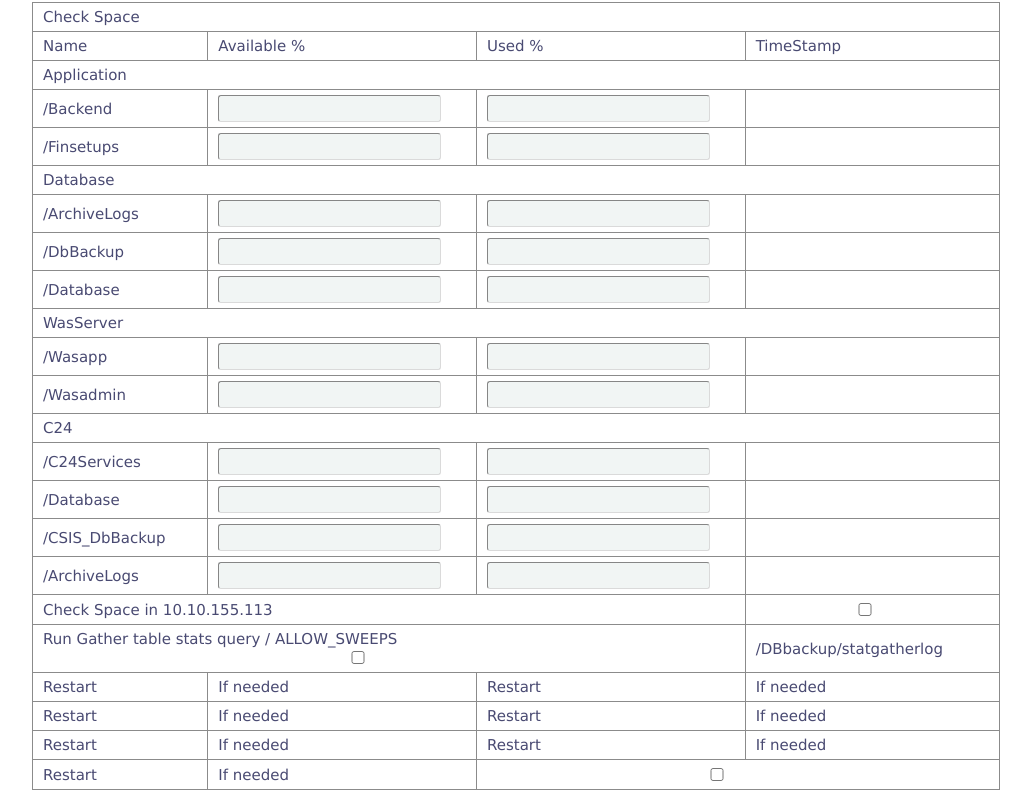
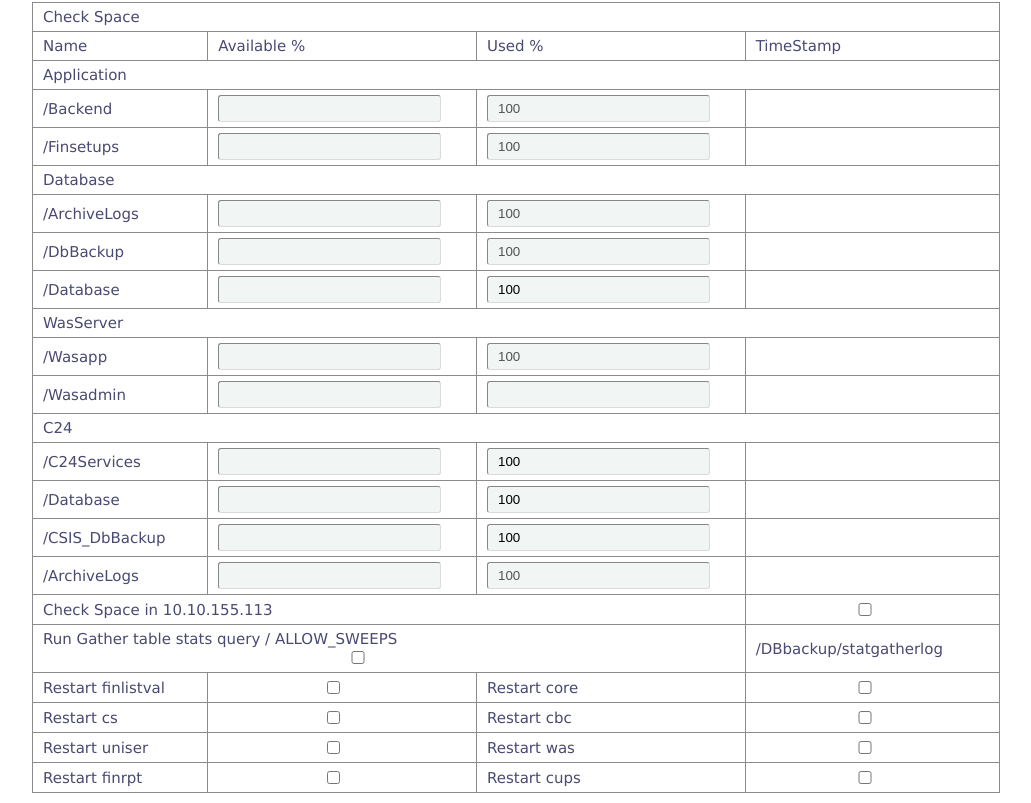
Before and after one commit to Summonshr/eod-reporter, a Vue app: page / in a window 1280 px wide. Shown: the part 688-1491 px from the top of the page, without its empty margins (124-1155 px from the left). Built offline with nearby package versions, Linux system fonts and the light colour scheme.

Commit message:
4 files modified

```diff
--- a/data.js
+++ b/data.js
@@ -29,80 +29,97 @@ export default JSON.parse(localStorage.getItem('data')) || {
         name: 'HBKOLD'
       },
     ],
+    gist: 'No issues found.',
     checked: {
       copy_rman: false
+    },
+    restart_before_eod: {
+      finlistval: {time: ''},
+      core: {time: ''},
+      cs: {time: ''},
+      cbc: {time: ''},
+      uniser: {time: ''},
+      was: {time: ''},
+      finrpt: {time: ''},
+      cups: {time: ''},
+    },
+    restart_after_eod: {
+      backup: {time: ''},
+      core: {time: ''},
+      cs: {time: ''},
+      cbc: {time: ''},
+      uniser: {time: ''},
+      was: {time: ''},
+      fin: {time: ''},
+      uni: {time: ''},
     },
     space: {
       application: {
         backend: {
           available: "",
-          used: "",
           time: ""
         },
         finsetups: {
           available: "",
-          used: "",
           time: ""
         }
       },
       database: {
         archivelogs: {
           available: "",
-          used: "",
           time: ""
         },
         dbbackup: {
           available: "",
-          used: "",
           time: ""
         },
         database: {
           available: "",
-          used: "",
           time: ""
         }
       },
       wasserver: {
         wasapp: {
           available: "",
-          used: "",
           time: ""
         },
         wasadmin: {
           available: "",
-          used: "",
           time: ""
         }
       },
       c24: {
         c24services: {
           available: "",
-          used: "",
           time: ""
         },
         database: {
           available: "",
-          used: "",
           time: ""
         },
         csis_dbbackup: {
           available: "",
-          used: "",
           time: ""
         },
         archivelogs: {
           available: "",
-          used: "",
           time: ""
         }
+      },
+      one_hundred_thirteen: {time: ''}
+    },
+    run: {
+      stat_gather:{
+        time: ''
       }
     },
     restarted: {},
     after_eod: {
-      last_arc_after_eod: '',
-      sod: '',
-      gup: '',
-      check_batch_job: ''
+      copy_log: {time: ''},
+      last_arc_after_eod: {time: ''},
+      sod_count: {time: ''},
+      gup_count: {time: ''},
+      check_batch_job: {time: ''}
     },
     batch: {
       daily: {
--- a/index.html
+++ b/index.html
@@ -1,5 +1,5 @@
 <div id="app">
- <table>
+	<table>
 		<tbody>
 			<tr>
 				<td>EOD for Day: </td>
@@ -7,18 +7,18 @@
 			</tr>
 			<tr>
 				<td>Copy RMAN backup to Harddrive and Backup PC's</td>
-				<td><input type="checkbox" :disabled="checked.copy_rman" v-model="checked.copy_rman"/></td>
+				<td><input type="checkbox" v-model="checked.copy_rman"/></td>
 			</tr>
 			<tr>
 				<td>Clear entry mode transaction</td>
 				<td>
-					<input type="checkbox" :disabled="checked.clear_entry_mode_transactions" v-model="checked.clear_entry_mode_transactions">
+					<input type="checkbox" v-model="checked.clear_entry_mode_transactions">
         </td>
 			</tr>
 			<tr>
 				<td>Rename/Remove previous day logs</td>
 				<td>
-					<input type="checkbox" :disabled="checked.rename_previous_day_logs" v-model="checked.rename_previous_day_logs">
+					<input type="checkbox" v-model="checked.rename_previous_day_logs">
         </td>
 			</tr>
 			<tr>
@@ -31,11 +31,11 @@
 			</tr>
 			<tr>
 				<td>HLST2(Check Penal Interest Received Placeholder: NOACCOUNT)</td>
-				<td>Run HRLBOOK from sol 01 <input type="checkbox" :disabled="checked.hrlbook" v-model="checked.hrlbook"/></td>
+				<td>Run HRLBOOK from sol 01 <input type="checkbox" v-model="checked.hrlbook"/></td>
 			</tr>
 			<tr>
 				<td>Execute removelogs.sh</td>
-				<td><input type="checkbox" :disabled="checked.removelogs" v-model="checked.removelogs"/></td>
+				<td><input type="checkbox"  v-model="checked.removelogs"/></td>
 			</tr>
 		</tbody>
 	</table>
@@ -98,7 +98,7 @@
 			</tr>
 			<tr v-for="criteria in filteredCriterias">
 				<td colspan="4" v-text="criteria.text">Criteria 1</td>
-				<td><input :disabled="criteria.checked" v-model="criteria.checked" type="checkbox"></td>
+				<td><input v-model="criteria.checked" type="checkbox"></td>
 			</tr>
 		</tbody>
 	</table>
@@ -133,14 +133,14 @@
 			</tr>
 			<tr>
 				<td>/Backend</td>
-				<td><input :class="{error: space.application.backend.used + space.application.backend.available != 100  }" @change="addTimeInSpace('application','backend')" number type="number" v-model="space.application.backend.available"/></td>
-				<td><input :class="{error: space.application.backend.used + space.application.backend.available != 100  }" @change="addTimeInSpace('application','backend')" number type="number" v-model="space.application.backend.used"/></td>
+				<td><input min="1" max="99" @change="addTimeInThis(space.application.backend)" type="number" v-model="space.application.backend.available"/></td>
+				<td><input type="number" disabled :value="100 - space.application.backend.available"/></td>
 				<td v-text="space.application.backend.time"></td>
 			</tr>
 			<tr>
 				<td>/Finsetups</td>
-				<td><input :class="{error: space.application.finsetups.used && space.application.finsetups.available && (space.application.finsetups.used + space.application.finsetups.available != 100) }" @change="addTimeInSpace('application','finsetups')" number type="number" v-model="space.application.finsetups.available"/></td>
-				<td><input :class="{error: space.application.finsetups.used && space.application.finsetups.available && (space.application.finsetups.used + space.application.finsetups.available != 100) }" @change="addTimeInSpace('application','finsetups')" number type="number" v-model="space.application.finsetups.used"/></td>
+				<td><input min="1" max="99" @change="addTimeInThis(space.application.finsetups)" type="number" v-model="space.application.finsetups.available"/></td>
+				<td><input type="number" disabled :value="100 - space.application.finsetups.available"/></td>
 				<td v-text="space.application.finsetups.time"></td>
 			</tr>
 			<tr>
@@ -148,20 +148,20 @@
 			</tr>
 			<tr>
 				<td>/ArchiveLogs</td>
-				<td><input :class="{error: space.database.archivelogs.used + space.database.archivelogs.available != 100 }" @change="addTimeInSpace('database','archivelogs')" number type="number" v-model="space.database.archivelogs.available"/></td>
-				<td><input :class="{error: space.database.archivelogs.used + space.database.archivelogs.available != 100 }" @change="addTimeInSpace('database','archivelogs')" number type="number" v-model="space.database.archivelogs.used"/></td>
+				<td><input min="1" max="99" @change="addTimeInThis(space.database.archivelogs)" type="number" v-model="space.database.archivelogs.available"/></td>
+				<td><input type="number" disabled :value="100 - space.database.archivelogs.available"/></td>
 				<td v-text="space.database.archivelogs.time"></td>
 			</tr>
 			<tr>
 				<td>/DbBackup</td>
-				<td><input :class="{error:   space.database.dbbackup.used + space.database.dbbackup.available != 100}" @change="addTimeInSpace('database','dbbackup')" number type="number" v-model="space.database.dbbackup.available"/></td>
-				<td><input :class="{error:   space.database.dbbackup.used + space.database.dbbackup.available != 100}" @change="addTimeInSpace('database','dbbackup')" number type="number" v-model="space.database.dbbackup.used"/></td>
+				<td><input min="1" max="99" @change="addTimeInThis(space.database.dbbackup)" type="number" v-model="space.database.dbbackup.available"/></td>
+				<td><input min="1" max="99" disabled :value="100 - space.database.dbbackup.available"/></td>
 				<td v-text="space.database.dbbackup.time"></td>
 			</tr>
 			<tr>
 				<td>/Database</td>
-				<td><input :class="{error:   space.database.database.used + space.database.database.available != 100}" @change="addTimeInSpace('database','database')" number type="number" v-model="space.database.database.available"/></td>
-				<td><input :class="{error:   space.database.database.used + space.database.database.available != 100}" @change="addTimeInSpace('database','database')" number type="number" v-model="space.database.database.used"/></td>
+				<td><input min="1" max="99" @change="addTimeInThis(space.database.database)" type="number" v-model="space.database.database.available"/></td>
+				<td><input type="number" :value="100-space.database.database.available"/></td>
 				<td v-text="space.database.database.time"></td>
 			</tr>
 			<tr>
@@ -169,14 +169,14 @@
 			</tr>
 			<tr>
 				<td>/Wasapp</td>
-				<td><input :class="{error:  space.wasserver.wasapp.used + space.wasserver.wasapp.available != 100 }" @change="addTimeInSpace('wasserver','wasapp')" number type="number" v-model="space.wasserver.wasapp.available"/></td>
-				<td><input :class="{error:  space.wasserver.wasapp.used + space.wasserver.wasapp.available != 100 }" @change="addTimeInSpace('wasserver','wasapp')" number type="number" v-model="space.wasserver.wasapp.used"/></td>
+				<td><input @change="addTimeInThis(space.wasserver.wasapp)" type="number" v-model="space.wasserver.wasapp.available"/></td>
+				<td><input type="number" disabled :value="100 - space.wasserver.wasapp.available"/></td>
 				<td v-text="space.wasserver.wasapp.time"></td>
 			</tr>
 			<tr>
 				<td>/Wasadmin</td>
-				<td><input :class="{error:  space.wasserver.wasadmin.used + space.wasserver.wasadmin.available != 100 }" @change="addTimeInSpace('wasserver','wasadmin')" number type="number" v-model="space.wasserver.wasadmin.available"/></td>
-				<td><input :class="{error:  space.wasserver.wasadmin.used + space.wasserver.wasadmin.available != 100 }" @change="addTimeInSpace('wasserver','wasadmin')" number type="number" v-model="space.wasserver.wasadmin.used"/></td>
+				<td><input @change="addTimeInThis(space.wasserver.wasadmin)" type="number" v-model="space.wasserver.wasadmin.available"/></td>
+				<td><input type="number" :value="space.wasserver.wasadmin.available"/></td>
 				<td v-text="space.wasserver.wasadmin.time"></td>
 			</tr>
 			<tr>
@@ -184,60 +184,62 @@
 			</tr>
 			<tr>
 				<td>/C24Services</td>
-				<td><input :class="{error: space.c24.c24services.used + space.c24.c24services.available != 100  }" @change="addTimeInSpace('c24','c24services')" number type="number" v-model="space.c24.c24services.available"/></td>
-				<td><input :class="{error: space.c24.c24services.used + space.c24.c24services.available != 100  }" @change="addTimeInSpace('c24','c24services')" number type="number" v-model="space.c24.c24services.used"/></td>
+				<td><input max="99" min="1" @change="addTimeInThis(space.c24.c24services)" type="number" v-model="space.c24.c24services.available"/></td>
+				<td><input type="number" :value="100-space.c24.c24services.available"/></td>
 				<td v-text="space.c24.c24services.time"></td>
 			</tr>
 			<tr>
 				<td>/Database</td>
-				<td><input :class="{error: space.c24.database.available.used + space.c24.database.available.available != 100 }" @change="addTimeInSpace('c24','database')" number type="number" v-model="space.c24.database.available"/></td>
-				<td><input :class="{error:   space.c24.database.used.used + space.c24.database.used.available != 100}" @change="addTimeInSpace('c24','database')" number type="number" v-model="space.c24.database.used"/></td>
+				<td><input max="99" min="1" @change="addTimeInThis(space.c24.database)" type="number" v-model="space.c24.database.available"/></td>
+				<td><input type="number" :value="100-space.c24.database.available"/></td>
 				<td v-text="space.c24.database.time"></td>
 			</tr>
 			<tr>
 				<td>/CSIS_DbBackup</td>
-				<td><input :class="{error:   space.c24.csis_dbbackup.used + space.c24.csis_dbbackup.available != 100}" @change="addTimeInSpace('c24','csis_dbbackup')" number type="number" v-model="space.c24.csis_dbbackup.available"/></td>
-				<td><input :class="{error:   space.c24.csis_dbbackup.used + space.c24.csis_dbbackup.available != 100}" @change="addTimeInSpace('c24','csis_dbbackup')" number type="number" v-model="space.c24.csis_dbbackup.used"/></td>
+				<td><input max="99" min="1" @change="addTimeInThis(space.c24.csis_dbbackup)" type="number" v-model="space.c24.csis_dbbackup.available"/></td>
+				<td><input type="number" :value="100-space.c24.csis_dbbackup.available"/></td>
 				<td v-text="space.c24.csis_dbbackup.time"></td>
 			</tr>
 			<tr>
 				<td>/ArchiveLogs</td>
-				<td><input :class="{error: space.c24.archivelogs.used + space.c24.archivelogs.available != 100  }" @change="addTimeInSpace('c24','archivelogs')" number type="number" v-model="space.c24.archivelogs.available"/></td>
-				<td><input :class="{error: space.c24.archivelogs.used + space.c24.archivelogs.available != 100  }" @change="addTimeInSpace('c24','archivelogs')" number type="number" v-model="space.c24.archivelogs.used"/></td>
+				<td><input max="99" min="1" @change="addTimeInThis(space.c24.archivelogs)" type="number" v-model="space.c24.archivelogs.available"/></td>
+				<td><input type="number" disabled :value="100 - space.c24.archivelogs.available"/></td>
 				<td v-text="space.c24.archivelogs.time"></td>
 			</tr>
 			<tr>
 				<td colspan="3">Check Space in 10.10.155.113</td>
-				<td><input type="checkbox"></td>
+				<td><input @click="addTimeInThis(space.one_hundred_thirteen)" type="checkbox"></td>
 			</tr>
 			<tr>
-				<td colspan="3">Run Gather table stats query / ALLOW_SWEEPS <input type="checkbox"></td>
+				<td colspan="3">Run Gather table stats query / ALLOW_SWEEPS
+					<input @click="addTimeInThis(run.stat_gather)" type="checkbox"></td>
 				<td>/DBbackup/statgatherlog</td>
 			</tr>
 		</tbody>
 		<tbody>
 			<tr>
-				<td>Restart</td>
-				<td>If needed</td>
-				<td>Restart</td>
-				<td>If needed</td>
+				<td>Restart finlistval</td>
+				<td><input type="checkbox" @click="addTimeInThis(restart_before_eod.finlistval)" /></td>
+				<td>Restart core</td>
+				<td><input type="checkbox" @click="addTimeInThis(restart_before_eod.core)" /></td>
 			</tr>
 			<tr>
-				<td>Restart</td>
-				<td>If needed</td>
-				<td>Restart</td>
-				<td>If needed</td>
+				<td>Restart cs</td>
+				<td><input type="checkbox" @click="addTimeInThis(restart_before_eod.cs)" /></td>
+				<td>Restart cbc</td>
+				<td><input type="checkbox" @click="addTimeInThis(restart_before_eod.cbc)" /></td>
 			</tr>
 			<tr>
-				<td>Restart</td>
-				<td>If needed</td>
-				<td>Restart</td>
-				<td>If needed</td>
+				<td>Restart uniser</td>
+				<td><input type="checkbox" @click="addTimeInThis(restart_before_eod.uniser)" /></td>
+				<td>Restart was</td>
+				<td><input type="checkbox" @click="addTimeInThis(restart_before_eod.was)" /></td>
 			</tr>
 			<tr>
-				<td>Restart</td>
-				<td>If needed</td>
-				<td colspan="2"><input type="checkbox"></td>
+				<td>Restart finrpt</td>
+				<td><input type="checkbox" @click="addTimeInThis(restart_before_eod.finrpt)" /></td>
+				<td>Restart cups</td>
+				<td><input type="checkbox" @click="addTimeInThis(restart_before_eod.cups)" /></td>
 			</tr>
 		</tbody>
 	</table>
@@ -271,11 +273,11 @@
 			<tr>
 				<td colspan="4">After HSCOD</td>
 			</tr>
-      <tr v-for="item in bankLevels">
-        <td style="width: 33%" v-text="item.name"></td>
-        <td style="width: 33%"><input @change="addTimeInThis(item)" :disabled="item.time.length > 0" type="checkbox" :checked="item.time"></td>
-        <td style="width: 33%"><span v-text="item.time"></span></td>
-      </tr>
+			<tr v-for="item in bankLevels">
+				<td style="width: 33%" v-text="item.name"></td>
+				<td style="width: 33%"><input @change="addTimeInThis(item)" type="checkbox" :checked="item.time"></td>
+				<td style="width: 33%"><span v-text="item.time"></span></td>
+			</tr>
 		</tbody>
 	</table>
 
@@ -283,24 +285,28 @@
 		<tbody>
 			<tr>
 				<td>Copy EOD Log in 10.10.155.113</td>
-				<td><input v-model="after_eod.copy_log" type="checkbox"></td>
+				<td><input @click="addTimeInThis(after_eod.copy_log)"   :checked="after_eod.copy_log.time.length > 0" type="checkbox"></td>
+				<td v-text="after_eod.copy_log.time"></td>
 			</tr>
 			<tr>
 				<td>Last Arc after EOD</td>
-				<td><input v-model="after_eod.last_arc_after_eod" type="text"></td>
+				<td><input v-model="after_eod.last_arc_after_eod.count" type="text"></td>
+				<td v-text="after_eod.last_arc_after_eod.time"></td>
 			</tr>
 			<tr>
 				<td>SOD Count</td>
-				<td><input v-model="after_eod.sod_count" type="number"></td>
+				<td><input v-model="after_eod.sod_count.count" type="number"></td>
+				<td v-text="after_eod.sod_count.time"></td>
 			</tr>
 			<tr>
 				<td>GUP Count</td>
-				<td><input v-model="after_eod.gup_log" type="number"></td>
+				<td><input v-model="after_eod.gup_count.count" type="number"></td>
+				<td v-text="after_eod.gup_count.time"></td>
 			</tr>
 			<tr>
 				<td>Check Batch Job</td>
-				<td><input v-model="after_eod.check_batch_job" type="checkbox"></td>
-			</tr>
+				<td><input @click="addTimeInThis(after_eod.check_batch_job)" :checked="after_eod.check_batch_job.time" type="checkbox"></td>
+				<td v-text="after_eod.check_batch_job.time"></td>
 			</tr>
 		</tbody>
 	</table>
@@ -319,44 +325,44 @@
 			<tr>
 				<td>was</td>
 				<td>Take backup of temp, wstemp, workspace</td>
-				<td><input :disabled="restarted.backup" type="checkbox" @change="restart('backup')"></td>
-				<td v-html="restarted.backup"></td>
+				<td><input type="checkbox" :checked="restart_after_eod.backup.time.length > 0"  @click="addTimeInThis(restart_after_eod.backup)"></td>
+				<td v-html="restart_after_eod.backup.time"></td>
 			</tr>
 			<tr>
 				<td>was</td>
 				<td>./startServer.sh server1</td>
-				<td><input :disabled="restarted.was" type="checkbox" @change="restart('was')"></td>
-				<td v-html="restarted.was"></td>
+				<td><input type="checkbox" :checked="restart_after_eod.was.time.length > 0"  @click="addTimeInThis(restart_after_eod.was)"></td>
+				<td v-html="restart_after_eod.was.time"></td>
 			</tr>
 			<tr>
 				<td>cs</td>
 				<td>./start</td>
-				<td><input :disabled="restarted.cs" type="checkbox" @change="restart('cs')"></td>
-				<td v-html="restarted.cs"></td>
+				<td><input type="checkbox" :checked="restart_after_eod.cs.time.length > 0"  @click="addTimeInThis(restart_after_eod.cs)"></td>
+				<td v-html="restart_after_eod.cs.time"></td>
 			</tr>
 			<tr>
 				<td>core</td>
 				<td>./start-coresessionDANPHE</td>
-				<td><input :disabled="restarted.core" type="checkbox" @change="restart('core')"></td>
-				<td v-html="restarted.core"></td>
+				<td><input type="checkbox" :checked="restart_after_eod.core.time.length > 0"  @click="addTimeInThis(restart_after_eod.core)"></td>
+				<td v-html="restart_after_eod.core.time"></td>
 			</tr>
 			<tr>
 				<td>fin</td>
 				<td>./start-finlistvalDANPHE</td>
-				<td><input :disabled="restarted.fin" type="checkbox" @change="restart('fin')"></td>
-				<td v-html="restarted.fin"></td>
+				<td><input type="checkbox" :checked="restart_after_eod.fin.time.length > 0"  @click="addTimeInThis(restart_after_eod.fin)"></td>
+				<td v-html="restart_after_eod.fin.time"></td>
 			</tr>
 			<tr>
 				<td>uni</td>
 				<td>./start-uniserDANPHE</td>
-				<td><input :disabled="restarted.uni" type="checkbox" @change="restart('uni')"></td>
-				<td v-html="restarted.uni"></td>
+				<td><input type="checkbox" :checked="restart_after_eod.uni.time.length > 0"  @click="addTimeInThis(restart_after_eod.uni)"></td>
+				<td v-html="restart_after_eod.uni.time"></td>
 			</tr>
 			<tr>
 				<td>cbc</td>
 				<td>./start-cbcDANPHE</td>
-				<td><input :disabled="restarted.cbc" type="checkbox" @change="restart('cbc')"></td>
-				<td v-html="restarted.cbc"></td>
+				<td><input type="checkbox" :checked="restart_after_eod.cbc.time.length > 0"  @click="addTimeInThis(restart_after_eod.cbc)"></td>
+				<td v-html="restart_after_eod.cbc.time"></td>
 			</tr>
 		</tbody>
 	</table>
@@ -451,6 +457,16 @@
 	<table>
 		<tbody>
 			<tr>
+				<td>
+					<div class="w-full h-30 p-10" cols="30" contenteditable="true"></div>
+				</td>
+			</tr>
+		</tbody>
+	</table>
+
+	<table>
+		<tbody>
+			<tr>
 				<td>EOD Users: </td>
 				<td></td>
 				<td>Verifier: </td>
--- a/methods.js
+++ b/methods.js
@@ -1,6 +1,8 @@
 export default {
   addTimeInThis(a) {
-    if (!a.time) {
+    if(a.time) {
+      a.time = ''
+    } else {
       a.time = new Date().toLocaleTimeString();
     }
   },
```
Also changed, not shown: custom.css (+16 -0 lines).
